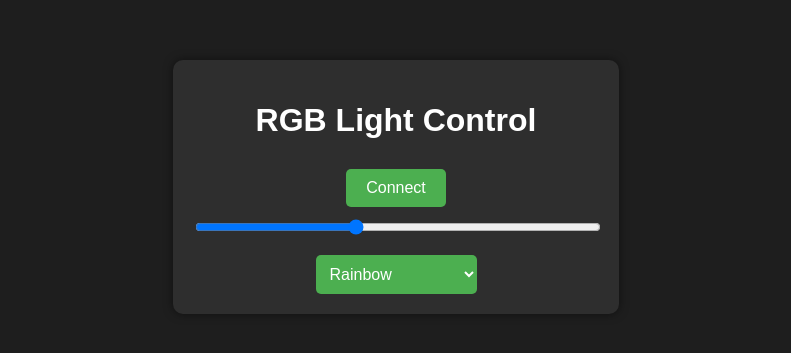
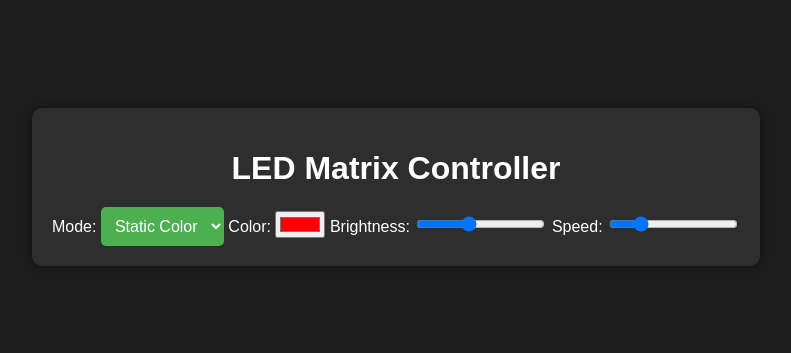
Before and after one commit to vealuk1995/PWA, a plain HTML site: page esp32/esp32_1.html in a window 1280 px wide. Shown: the part 213-566 px from the top of the page, without its empty margins (244-1035 px from the left). Drawn offline with Linux system fonts and the light colour scheme.

Commit message:
Update esp32_1.html

```diff
--- a/esp32/esp32_1.html
+++ b/esp32/esp32_1.html
@@ -3,23 +3,27 @@
 <head>
   <meta charset="UTF-8">
   <meta name="viewport" content="width=device-width, initial-scale=1.0">
-  <title>RGB Light Control</title>
+  <title>LED Matrix Controller</title>
   <link rel="stylesheet" href="styles.css">
 </head>
 <body>
   <div class="container">
-    <h1>RGB Light Control</h1>
-    <button id="connect" class="button">Connect</button>
-    <input type="range" id="brightness" class="slider" min="0" max="255" value="100">
-    <select id="effect">
-      <option value="0">Rainbow</option>
-      <option value="1">Fire</option>
-      <option value="2">Color Wipe</option>
-      <option value="3">Running Dot</option>
-      <option value="4">Color Waves</option>
-      <option value="5">Random Flashes</option>
-      <option value="6">Gradient</option>
-    </select>
+    <h1>LED Matrix Controller</h1>
+    <div class="controls">
+      <label for="mode">Mode:</label>
+      <select id="mode">
+        <option value="0">Static Color</option>
+        <option value="1">Pulse</option>
+        <option value="2">Fire</option>
+        <option value="3">Gradient</option>
+      </select>
+      <label for="color">Color:</label>
+      <input type="color" id="color" value="#ff0000">
+      <label for="brightness">Brightness:</label>
+      <input type="range" id="brightness" min="0" max="255" value="100">
+      <label for="speed">Speed:</label>
+      <input type="range" id="speed" min="10" max="200" value="50">
+    </div>
   </div>
   <script src="app.js"></script>
 </body>
```
